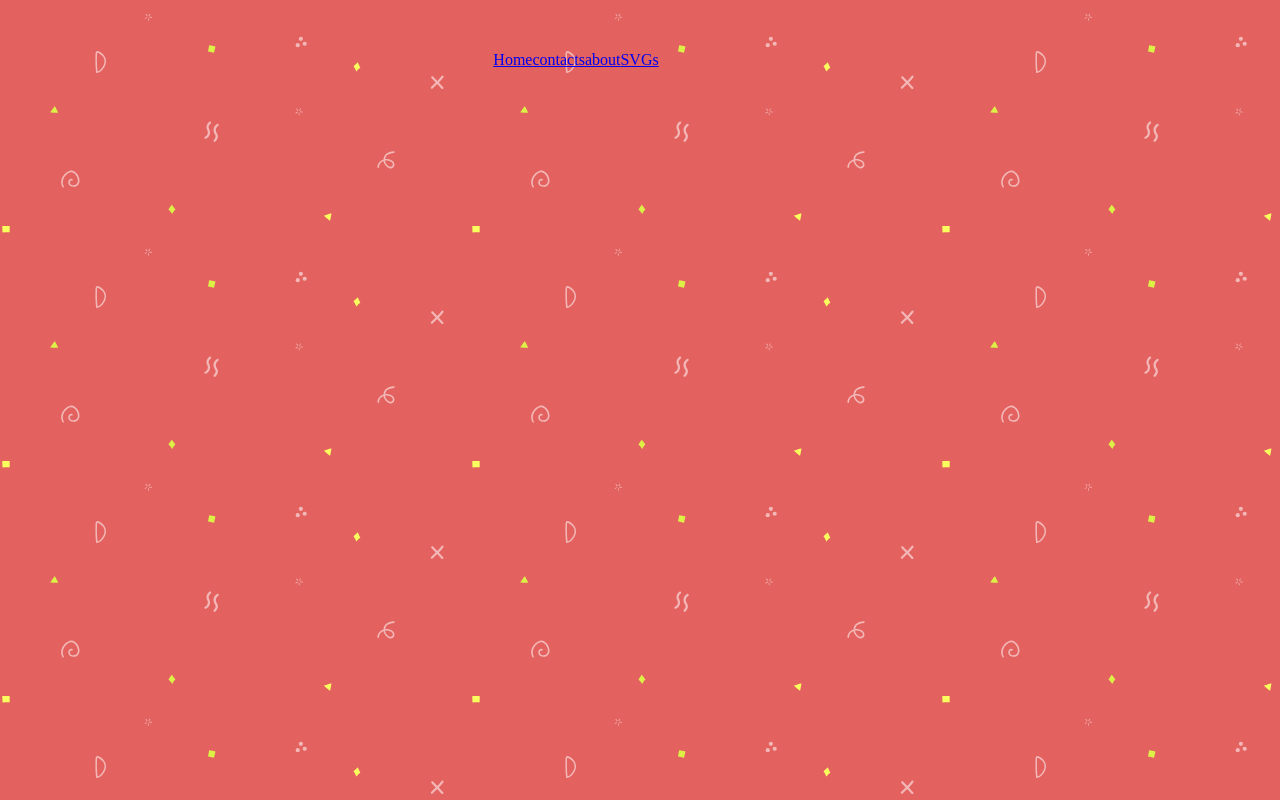
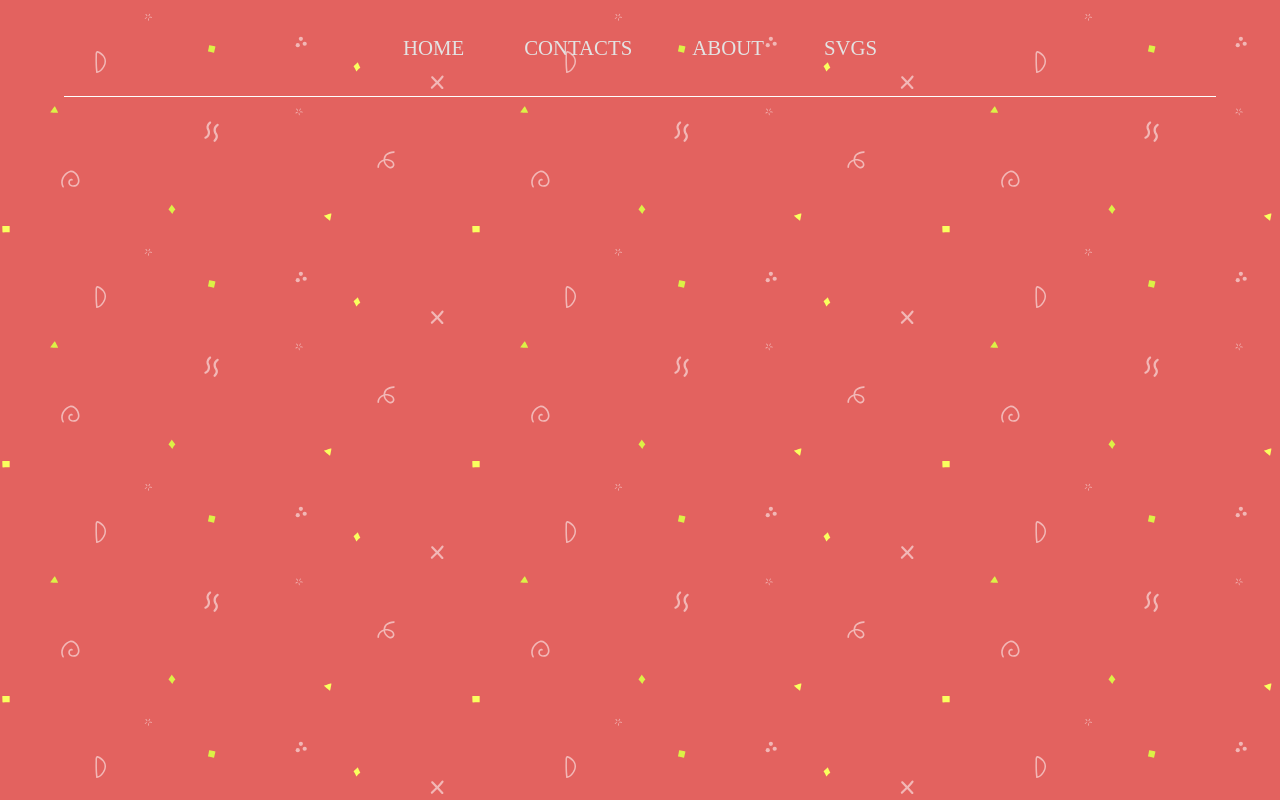
Before and after one commit to brandonjahy/SVG-landing, a plain HTML site: page index.html in a window 1280 px wide. Drawn offline with Linux system fonts and the light colour scheme.

Commit message:
completed with styles navbar

```diff
--- a/css/main.css
+++ b/css/main.css
@@ -8,12 +8,24 @@ header {
 
 header .navbar {
     width: 90%;
-    height: 100%;
+    height: 80%;
     display: flex;
     justify-content: center;
     align-items: center;
+    margin: 0 auto;
+    border-bottom: 1px solid white;
 }
 
 header .navbar a{
+    text-decoration: none;
+    margin: 10px 30px;
+    font-size: 1.3rem;
+    text-transform: uppercase;
+    color: #e3e3e3;
+    transition: all .4s ease-in-out;
+}
 
+header .navbar a:hover{
+    transform: scale(1.3);
+    text-shadow: 2px 2px 2px #000000;
 }
```
